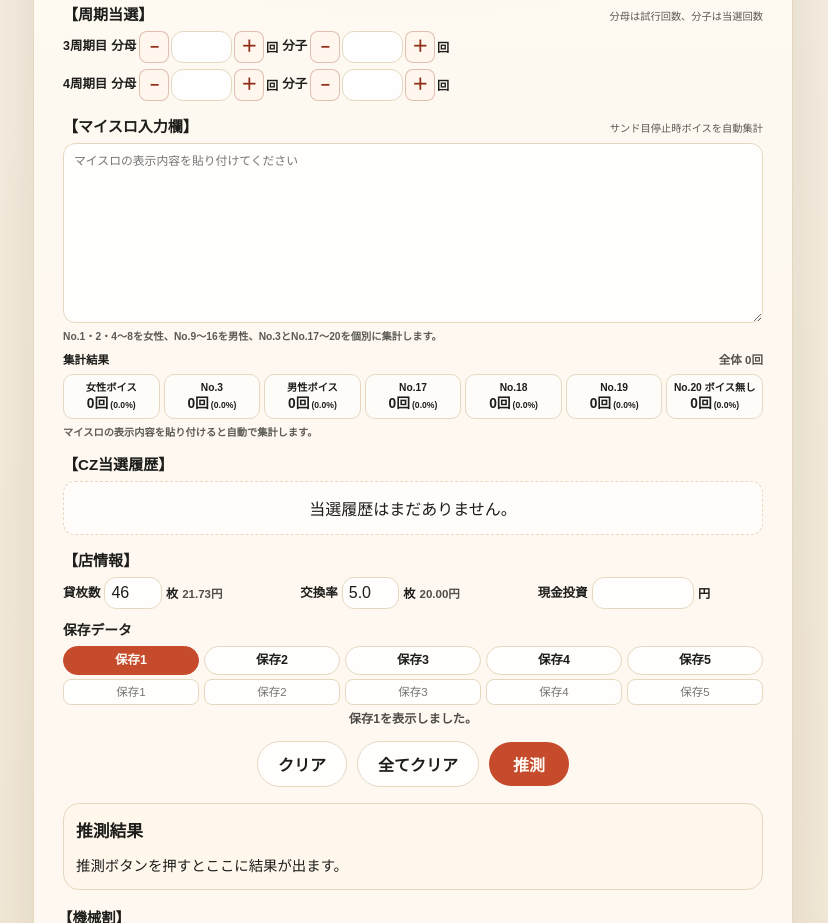
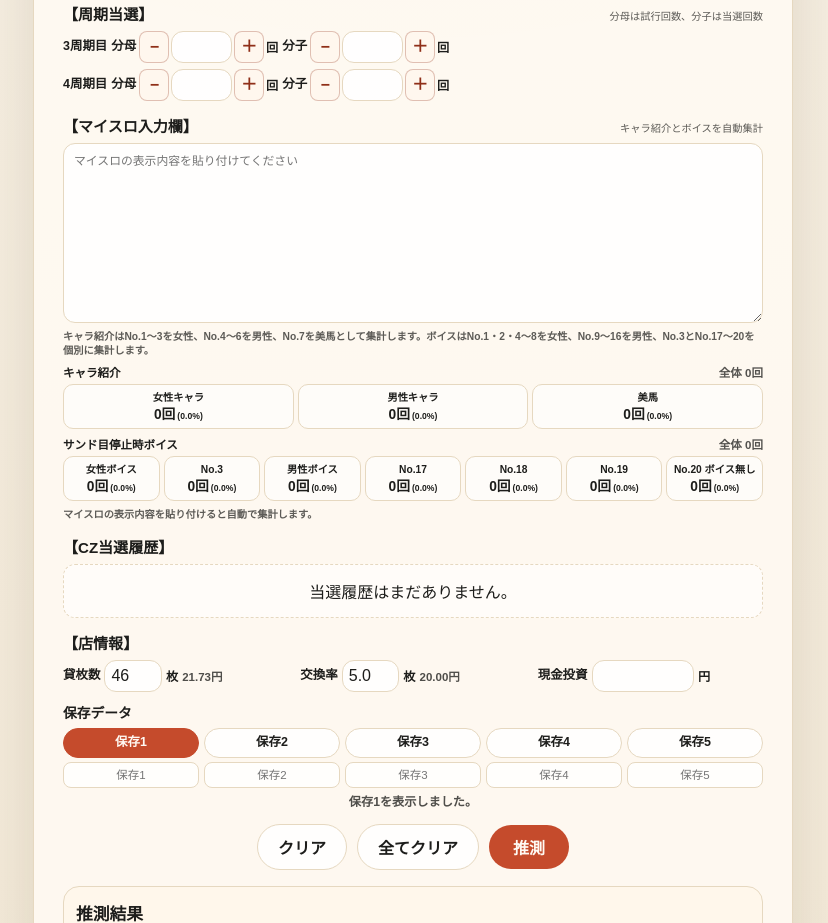
Before and after one commit to umedademu/suisoku, a Next.js app: page /kabaneri2 in a window 1280 px wide. Shown: the part 880-1803 px from the top of the page, without its empty margins (227-1055 px from the left). Built offline with nearby package versions, Linux system fonts and the light colour scheme.

Commit message:
カバネリ2のマイスロにキャラ紹介集計を追加

```diff
--- a/app/globals.css
+++ b/app/globals.css
@@ -364,6 +364,11 @@ a {
   font-size: 0.64rem;
   font-weight: 700;
   line-height: 1.35;
+}
+
+.myslot-summary-block {
+  display: grid;
+  gap: 4px;
 }
 
 .myslot-voice-summary-heading {
--- a/app/kabaneri2/page.tsx
+++ b/app/kabaneri2/page.tsx
@@ -369,7 +369,7 @@ const inputGroups: InputGroup[] = [
   },
   {
     title: "マイスロ入力欄",
-    note: "サンド目停止時ボイスを自動集計",
+    note: "キャラ紹介とボイスを自動集計",
     myslot: true
   },
   {
@@ -636,6 +636,14 @@ function calculateCharacterLightRate(noLightCount: number, withLightCount: numbe
   };
 }
 
+const MYSLOT_CHARACTER_CATEGORIES = [
+  { key: "femaleCharacter", label: "女性キャラ", rangeLabel: "No.1〜3" },
+  { key: "maleCharacter", label: "男性キャラ", rangeLabel: "No.4〜6" },
+  { key: "biba", label: "美馬", rangeLabel: "No.7" }
+] as const;
+
+type MyslotCharacterCategoryKey = (typeof MYSLOT_CHARACTER_CATEGORIES)[number]["key"];
+
 const MYSLOT_VOICE_CATEGORIES = [
   { key: "female", label: "女性ボイス", rangeLabel: "No.1・2・4〜8" },
   { key: "no3", label: "No.3", rangeLabel: "" },
@@ -648,41 +656,13 @@ const MYSLOT_VOICE_CATEGORIES = [
 
 type MyslotVoiceCategoryKey = (typeof MYSLOT_VOICE_CATEGORIES)[number]["key"];
 
-function getMyslotVoiceCategoryKey(voiceNumber: number): MyslotVoiceCategoryKey | null {
-  if (voiceNumber === 3) {
-    return "no3";
-  }
-
-  if (voiceNumber >= 1 && voiceNumber <= 8) {
-    return "female";
-  }
-
-  if (voiceNumber >= 9 && voiceNumber <= 16) {
-    return "male";
-  }
-
-  if (voiceNumber === 17) {
-    return "no17";
-  }
-
-  if (voiceNumber === 18) {
-    return "no18";
-  }
-
-  if (voiceNumber === 19) {
-    return "no19";
-  }
-
-  if (voiceNumber === 20) {
-    return "no20";
-  }
-
-  return null;
-}
-
-function parseMyslotVoiceSummary(value: string) {
+type MyslotNumberedEntry = {
+  number: number;
+  count: number;
+};
+
+function extractMyslotSections(value: string, sectionMarker: string, endMarkers: string[]) {
   const normalizedValue = value.normalize("NFKC").replace(/\r\n?/g, "\n");
-  const sectionMarker = "サンド目停止時ボイス";
   const sections: string[] = [];
   let currentSectionLines: string[] | null = null;
 
@@ -708,7 +688,7 @@ function parseMyslotVoiceSummary(value: string) {
       continue;
     }
 
-    if (line.includes("<実戦データ") || line.includes("ココマデ")) {
+    if (endMarkers.some((endMarker) => line.includes(endMarker))) {
       sections.push(currentSectionLines.join("\n"));
       currentSectionLines = null;
       continue;
@@ -720,6 +700,144 @@ function parseMyslotVoiceSummary(value: string) {
   if (currentSectionLines !== null) {
     sections.push(currentSectionLines.join("\n"));
   }
+
+  return sections;
+}
+
+function parseMyslotNumberedEntries(sections: string[]) {
+  const entries: MyslotNumberedEntry[] = [];
+
+  sections.forEach((section) => {
+    const numberedItems = section.matchAll(
+      /No\.?\s*(\d{1,2})(?!\d)([\s\S]*?)(?=No\.?\s*\d{1,2}(?!\d)|$)/gi
+    );
+
+    for (const item of numberedItems) {
+      const countMatches = Array.from(item[2].matchAll(/([\d,]+)\s*回/g));
+      const countMatch = countMatches[countMatches.length - 1];
+
+      if (!countMatch) {
+        continue;
+      }
+
+      const number = Number(item[1]);
+      const count = Number(countMatch[1].replace(/,/g, ""));
+
+      if (!Number.isFinite(number) || !Number.isFinite(count)) {
+        continue;
+      }
+
+      entries.push({
+        number: Math.max(0, Math.trunc(number)),
+        count: Math.max(0, Math.trunc(count))
+      });
+    }
+  });
+
+  return entries;
+}
+
+function getMyslotCharacterCategoryKey(
+  characterNumber: number
+): MyslotCharacterCategoryKey | null {
+  if (characterNumber >= 1 && characterNumber <= 3) {
+    return "femaleCharacter";
+  }
+
+  if (characterNumber >= 4 && characterNumber <= 6) {
+    return "maleCharacter";
+  }
+
+  if (characterNumber === 7) {
+    return "biba";
+  }
+
+  return null;
+}
+
+function getMyslotVoiceCategoryKey(voiceNumber: number): MyslotVoiceCategoryKey | null {
+  if (voiceNumber === 3) {
+    return "no3";
+  }
+
+  if (voiceNumber >= 1 && voiceNumber <= 8) {
+    return "female";
+  }
+
+  if (voiceNumber >= 9 && voiceNumber <= 16) {
+    return "male";
+  }
+
+  if (voiceNumber === 17) {
+    return "no17";
+  }
+
+  if (voiceNumber === 18) {
+    return "no18";
+  }
+
+  if (voiceNumber === 19) {
+    return "no19";
+  }
+
+  if (voiceNumber === 20) {
+    return "no20";
+  }
+
+  return null;
+}
+
+function parseMyslotCharacterSummary(value: string) {
+  const sections = extractMyslotSections(value, "キャラ紹介", [
+    "アイテムくじ",
+    "KABANERI OF THE IRON FORTRESS 終了画面",
+    "サンド目停止時ボイス",
+    "<実戦データ",
+    "ココマデ"
+  ]);
+  const entries = parseMyslotNumberedEntries(sections);
+  const counts: Record<MyslotCharacterCategoryKey, number> = {
+    femaleCharacter: 0,
+    maleCharacter: 0,
+    biba: 0
+  };
+  let recognizedRowCount = 0;
+
+  entries.forEach((entry) => {
+    const categoryKey = getMyslotCharacterCategoryKey(entry.number);
+
+    if (categoryKey === null) {
+      return;
+    }
+
+    counts[categoryKey] += entry.count;
+    recognizedRowCount += 1;
+  });
+
+  const totalCount = Object.values(counts).reduce((sum, count) => sum + count, 0);
+
+  return {
+    foundSection: sections.length > 0,
+    recognizedRowCount,
+    totalCount,
+    categories: MYSLOT_CHARACTER_CATEGORIES.map((category) => {
+      const count = counts[category.key];
+
+      return {
+        ...category,
+        count,
+        percentageText: totalCount > 0 ? `${((count / totalCount) * 100).toFixed(1)}%` : "0.0%"
+      };
+    })
+  };
+}
+
+function parseMyslotVoiceSummary(value: string) {
+  const sections = extractMyslotSections(value, "サンド目停止時ボイス", [
+    "<実戦データ",
+    "ココマデ"
+  ]);
+  const entries = parseMyslotNumberedEntries(sections);
 
   const counts: Record<MyslotVoiceCategoryKey, number> = {
     female: 0,
@@ -732,29 +850,15 @@ function parseMyslotVoiceSummary(value: string) {
   };
   let recognizedRowCount = 0;
 
-  sections.forEach((section) => {
-    const voiceEntries = section.matchAll(
-      /No\.?\s*(\d{1,2})(?!\d)([\s\S]*?)(?=No\.?\s*\d{1,2}(?!\d)|$)/gi
-    );
-
-    for (const entry of voiceEntries) {
-      const categoryKey = getMyslotVoiceCategoryKey(Number(entry[1]));
-      const countMatches = Array.from(entry[2].matchAll(/([\d,]+)\s*回/g));
-      const countMatch = countMatches[countMatches.length - 1];
-
-      if (categoryKey === null || !countMatch) {
-        continue;
-      }
-
-      const count = Number(countMatch[1].replace(/,/g, ""));
-
-      if (!Number.isFinite(count)) {
-        continue;
-      }
-
-      counts[categoryKey] += Math.max(0, Math.trunc(count));
-      recognizedRowCount += 1;
+  entries.forEach((entry) => {
+    const categoryKey = getMyslotVoiceCategoryKey(entry.number);
+
+    if (categoryKey === null) {
+      return;
     }
+
+    counts[categoryKey] += entry.count;
+    recognizedRowCount += 1;
   });
 
   const totalCount = Object.values(counts).reduce((sum, count) => sum + count, 0);
@@ -775,44 +879,33 @@ function parseMyslotVoiceSummary(value: string) {
   };
 }
 
-function MyslotVoiceInput({
-  value,
-  onChange
+function MyslotSummaryBlock({
+  summaryKey,
+  title,
+  totalCount,
+  categories
 }: {
-  value: string;
-  onChange: (value: string) => void;
+  summaryKey: "character" | "voice";
+  title: string;
+  totalCount: number;
+  categories: Array<{
+    key: string;
+    label: string;
+    rangeLabel: string;
+    count: number;
+    percentageText: string;
+  }>;
 }) {
-  const summary = parseMyslotVoiceSummary(value);
-  const statusText =
-    value.trim() === ""
-      ? "マイスロの表示内容を貼り付けると自動で集計します。"
-      : !summary.foundSection
-        ? "「サンド目停止時ボイス」が見つかりません。貼り付け範囲を確認してください。"
-        : summary.recognizedRowCount === 0
-          ? "サンド目停止時ボイスの回数が見つかりませんでした。"
-          : `サンド目停止時ボイスを合計${summary.totalCount}回分読み取りました。`;
-
   return (
-    <div className="myslot-voice-panel">
-      <textarea
-        aria-label="マイスロ入力欄"
-        className="myslot-textarea"
-        placeholder="マイスロの表示内容を貼り付けてください"
-        spellCheck={false}
-        value={value}
-        onChange={(event) => onChange(event.currentTarget.value)}
-      />
-      <p className="myslot-voice-help">
-        No.1・2・4〜8を女性、No.9〜16を男性、No.3とNo.17〜20を個別に集計します。
-      </p>
+    <div className="myslot-summary-block" data-myslot-summary={summaryKey}>
       <div className="myslot-voice-summary-heading">
-        <p className="myslot-voice-summary-title">集計結果</p>
-        <p className="myslot-voice-total">全体 {summary.totalCount}回</p>
+        <p className="myslot-voice-summary-title">{title}</p>
+        <p className="myslot-voice-total">全体 {totalCount}回</p>
       </div>
       <div className="myslot-voice-summary-grid">
-        {summary.categories.map((category) => (
+        {categories.map((category) => (
           <div
-            aria-label={`${category.label}${category.rangeLabel ? ` ${category.rangeLabel}` : ""} ${category.count}回 全体の${category.percentageText}`}
+            aria-label={`${title} ${category.label}${category.rangeLabel ? ` ${category.rangeLabel}` : ""} ${category.count}回 全体の${category.percentageText}`}
             className="myslot-voice-summary-item"
             key={category.key}
             role="status"
@@ -827,13 +920,75 @@ function MyslotVoiceInput({
           </div>
         ))}
       </div>
-      <p
-        aria-live="polite"
-        className={`myslot-voice-message${value.trim() !== "" && (!summary.foundSection || summary.recognizedRowCount === 0) ? " is-error" : ""}`}
-        role="status"
-      >
-        {statusText}
+    </div>
+  );
+}
+
+function MyslotInput({
+  value,
+  onChange
+}: {
+  value: string;
+  onChange: (value: string) => void;
+}) {
+  const characterSummary = parseMyslotCharacterSummary(value);
+  const voiceSummary = parseMyslotVoiceSummary(value);
+  const isEmpty = value.trim() === "";
+  const summaryStatuses = [
+    { label: "キャラ紹介", summary: characterSummary },
+    { label: "サンド目停止時ボイス", summary: voiceSummary }
+  ];
+
+  return (
+    <div className="myslot-voice-panel">
+      <textarea
+        aria-label="マイスロ入力欄"
+        className="myslot-textarea"
+        placeholder="マイスロの表示内容を貼り付けてください"
+        spellCheck={false}
+        value={value}
+        onChange={(event) => onChange(event.currentTarget.value)}
+      />
+      <p className="myslot-voice-help">
+        キャラ紹介はNo.1〜3を女性、No.4〜6を男性、No.7を美馬として集計します。ボイスはNo.1・2・4〜8を女性、No.9〜16を男性、No.3とNo.17〜20を個別に集計します。
       </p>
+      <MyslotSummaryBlock
+        summaryKey="character"
+        title="キャラ紹介"
+        totalCount={characterSummary.totalCount}
+        categories={characterSummary.categories}
+      />
+      <MyslotSummaryBlock
+        summaryKey="voice"
+        title="サンド目停止時ボイス"
+        totalCount={voiceSummary.totalCount}
+        categories={voiceSummary.categories}
+      />
+      {isEmpty ? (
+        <p aria-live="polite" className="myslot-voice-message" role="status">
+          マイスロの表示内容を貼り付けると自動で集計します。
+        </p>
+      ) : (
+        summaryStatuses.map(({ label, summary }) => {
+          const hasError = !summary.foundSection || summary.recognizedRowCount === 0;
+          const statusText = !summary.foundSection
+            ? `「${label}」が見つかりません。貼り付け範囲を確認してください。`
+            : summary.recognizedRowCount === 0
+              ? `${label}の回数が見つかりませんでした。`
+              : `${label}を合計${summary.totalCount}回分読み取りました。`;
+
+          return (
+            <p
+              aria-live="polite"
+              className={`myslot-voice-message${hasError ? " is-error" : ""}`}
+              key={label}
+              role="status"
+            >
+              {statusText}
+            </p>
+          );
+        })
+      )}
     </div>
   );
 }
@@ -1439,7 +1594,7 @@ export default function Kabaneri2Page() {
                 </div>
               )}
               {"myslot" in group ? (
-                <MyslotVoiceInput
+                <MyslotInput
                   value={inputValues.myslotText ?? ""}
                   onChange={(value) => handleInputChange("myslotText", value)}
                 />
--- a/lib/app-info.ts
+++ b/lib/app-info.ts
@@ -1,3 +1,3 @@
-export const APP_VERSION = "1.00";
+export const APP_VERSION = "1.01";
 
 export const APP_TITLE = `推測ツールv${APP_VERSION}`;
```
Also changed, not shown: 1 other file (tests, documents, lock files or other folders).
